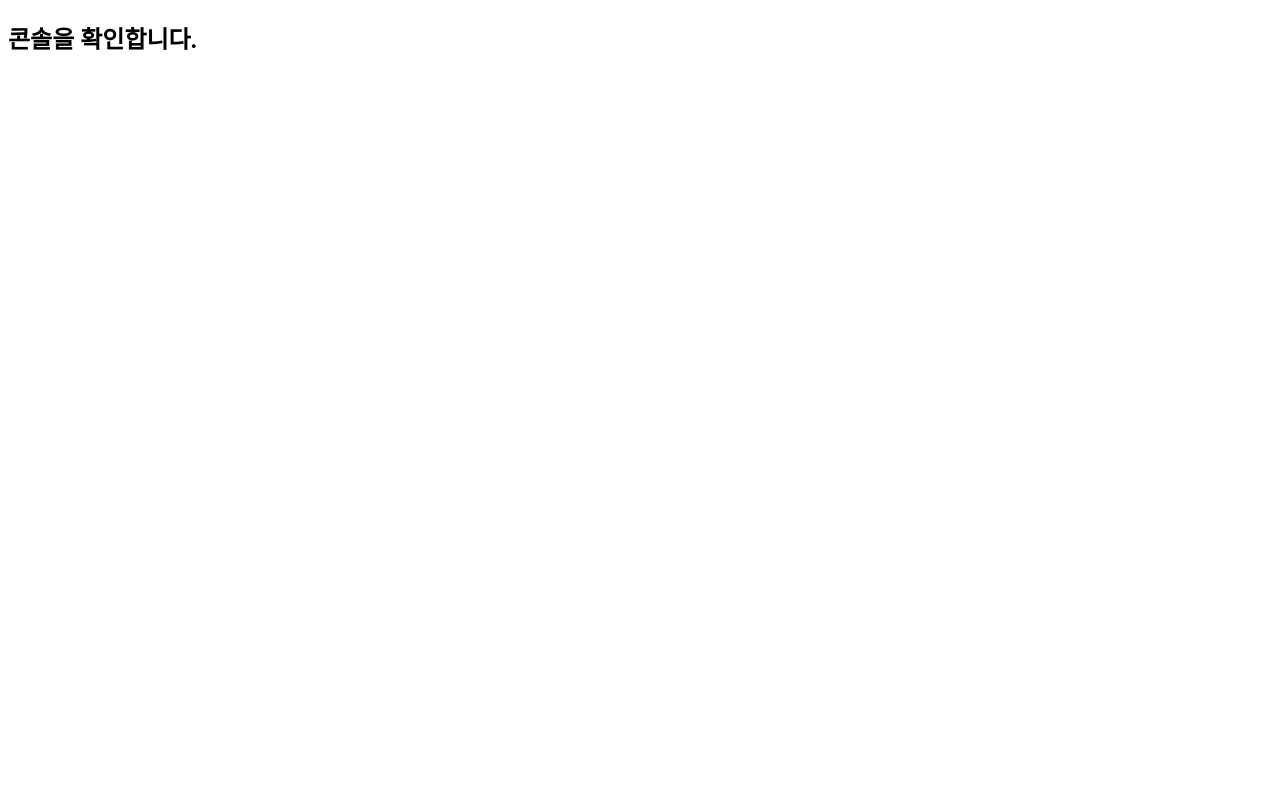
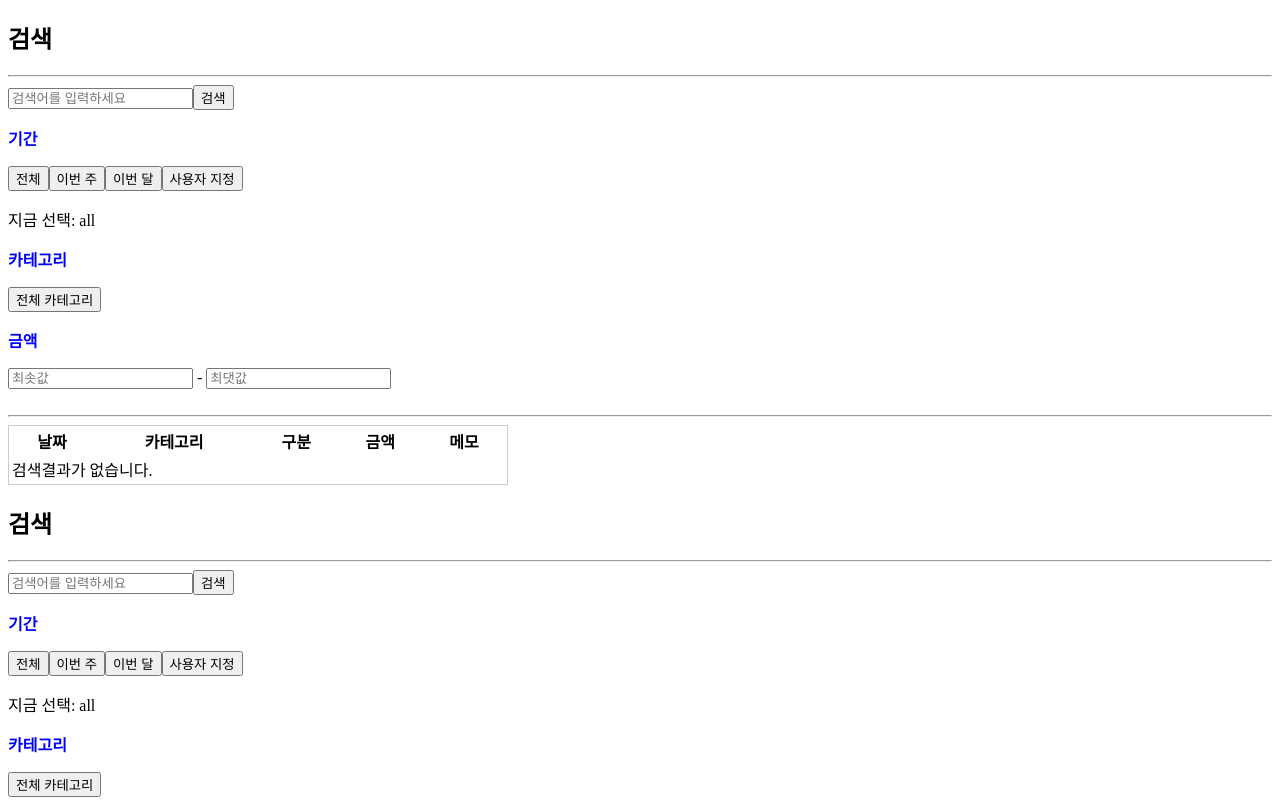
Before and after one commit to baguni93/OneTeam, a Vue app in the folder jangoya/: page /search in a window 1280 px wide. Shown: the top 800 px of the page. Built offline with nearby package versions, Linux system fonts and the light colour scheme; data requests are answered from the project's data file.

Commit message:
search 기능구현 완료

```diff
--- a/jangoya/db.json
+++ b/jangoya/db.json
@@ -56,7 +56,7 @@
     {
       "id": "4",
       "userId": "1",
-      "type": "income",
+      "type": "expense",
       "name": "식비",
       "color": "orange",
       "icon": "주소"
@@ -64,7 +64,7 @@
     {
       "id": "5",
       "userId": "1",
-      "type": "income",
+      "type": "expense",
       "name": "교통비",
       "color": "yellow",
       "icon": "주소"
--- a/jangoya/src/App.vue
+++ b/jangoya/src/App.vue
@@ -1,14 +1,16 @@
 <template>
   <div>
-    <h2>콘솔을 확인합니다.</h2>
+    <!-- <h2>콘솔을 확인합니다.</h2> -->
   </div>
 
   <div>
     <Header />
     <router-view></router-view>
+    <Search />
   </div>
 </template>
 
 <script setup>
 import Header from './components/Header.vue';
+import Search from './pages/user/Search.vue';
 </script>
--- a/jangoya/src/pages/user/Search.vue
+++ b/jangoya/src/pages/user/Search.vue
@@ -1,3 +1,269 @@
-<template></template>
+<template>
+  <div>
+    <h2>검색</h2>
+    <hr />
 
-<script setup></script>
+    <!-- 검색바 -->
+    <div>
+      <input
+        type="text"
+        v-model="keyword"
+        placeholder="검색어를 입력하세요"
+      /><button @click="search">검색</button>
+    </div>
+
+    <div>
+      <!-- 조 건 설 정 -->
+      <!-- 1. 기간 -->
+      <p style="color: blue; font-weight: bold">기간</p>
+      <button @click="selectedPeriod = 'all'">전체</button>
+      <button @click="selectedPeriod = 'week'">이번 주</button>
+      <button @click="selectedPeriod = 'month'">이번 달</button>
+      <button @click="selectedPeriod = 'custom'">사용자 지정</button>
+      <!-- 선택한 기간 보여줌 -->
+      <p>지금 선택: {{ selectedPeriod }}</p>
+      <p v-if="selectedPeriod === 'week'">
+        {{ weekRange[6] }} ~ {{ weekRange[0] }}
+      </p>
+      <p v-if="selectedPeriod === 'month'">
+        {{ monthRange[0] }} ~ {{ monthRange[monthRange.length - 1] }}
+      </p>
+      <p v-if="selectedPeriod === 'custom'">
+        <input type="date" v-model="customDate" />
+      </p>
+
+      <!-- 2. 카테고리 -->
+      <div>
+        <p style="color: blue; font-weight: bold">카테고리</p>
+        <button @click="showCategoryTab = !showCategoryTab">
+          전체 카테고리
+        </button>
+        <div v-if="showCategoryTab">
+          <!-- income 토글 -->
+          <button @click="toggleType('income')">
+            {{ openType.includes('income') ? '⬇️' : '➡️' }}수입
+          </button>
+          <div v-if="openType.includes('income')">
+            <button
+              v-for="cat in categories.filter((c) => c.type === 'income')"
+              :key="cat.id"
+              @click="toggleCategory(cat.id)"
+            >
+              {{ cat.name }}
+            </button>
+          </div>
+          <!-- expense 토글 -->
+          <br />
+          <button @click="toggleType('expense')">
+            {{ openType.includes('expense') ? '⬇️' : '➡️' }}지출
+          </button>
+          <div v-if="openType.includes('expense')">
+            <button
+              v-for="cat in categories.filter((c) => c.type === 'expense')"
+              :key="cat.id"
+              @click="toggleCategory(cat.id)"
+            >
+              {{ cat.name }}
+            </button>
+          </div>
+          <p v-if="selectedCategories.length > 0">
+            지금 선택: {{ selectedCategoriesLabels.join(', ') }}
+          </p>
+        </div>
+        <!-- 3. 금액 -->
+        <div>
+          <p style="color: blue; font-weight: bold">금액</p>
+          <!-- 금액 범위 입력 -->
+          <input type="number" v-model="minAmount" placeholder="최솟값" /> -
+          <input type="number" v-model="maxAmount" placeholder="최댓값" />
+          <p v-if="minAmount || maxAmount">
+            ₩{{ minAmount || 0 }} ~ ₩{{ maxAmount || '제한없음' }}
+          </p>
+        </div>
+
+        <!-- 결과 -->
+        <br />
+        <hr />
+        <table style="border: 1px solid #ccc; width: 500px">
+          <thead>
+            <tr>
+              <th>날짜</th>
+              <th>카테고리</th>
+              <th>구분</th>
+              <th>금액</th>
+              <th>메모</th>
+            </tr>
+          </thead>
+          <tbody>
+            <tr v-for="item in results" :key="item.id">
+              <td>{{ item.date }}</td>
+              <td>{{ getCategoryName(item.categoryId) }}</td>
+              <td>{{ item.type === 'income' ? '수입' : '지출' }}</td>
+              <td>{{ item.amount.toLocaleString() }} 원</td>
+              <td>{{ item.memo }}</td>
+            </tr>
+            <tr v-if="results.length === 0">
+              <td colspan="5">검색결과가 없습니다.</td>
+            </tr>
+          </tbody>
+        </table>
+      </div>
+    </div>
+  </div>
+</template>
+
+<script setup>
+import { ref, computed } from 'vue';
+import axios from 'axios';
+import { onMounted } from 'vue';
+// ======================
+// 1.기간
+// ======================
+
+const selectedPeriod = ref('all'); // 현재 선택된 기간 저장
+const customDate = ref(''); // "기간: 사용자지정" 과 연결
+
+// 날짜를 "2026.04.08" 형식으로 변환하는 함수
+const formatDate = (date) => {
+  const y = date.getFullYear();
+  const m = String(date.getMonth() + 1).padStart(2, '0');
+  const d = String(date.getDate()).padStart(2, '0');
+  return `${y}-${m}-${d}`;
+};
+
+// 이번 달 범위 자동
+const monthRange = computed(() => {
+  const month = [];
+  const today = new Date();
+  const start = new Date(today.getFullYear(), today.getMonth(), 1); // 이번 달 "1일"
+
+  // 1일부터 오늘까지 하루씩 배열에 추가
+  const current = new Date(start);
+  while (current <= today) {
+    month.push(formatDate(current));
+    current.setDate(current.getDate() + 1); // 하루씩 증가
+  }
+  console.log(`${month[month.length - 1]} ~ ${month[0]}`);
+  return month;
+});
+
+// 이번 주 범위 자동 계산
+const weekRange = computed(() => {
+  const week = [];
+  const today = new Date();
+  const oneDay = 24 * 60 * 60 * 1000; // 하루를 밀리초로
+
+  for (let i = 0; i < 7; i++) {
+    const newDay = new Date(today.getTime() - i * oneDay); // i일 전 날짜
+    week.push(formatDate(newDay));
+  }
+  console.log(`${week[6]} ~ ${week[0]}`);
+
+  return week;
+});
+
+// ======================
+// 2. 카테고리
+// ======================
+
+const showCategoryTab = ref(false); // 카테고리 탭 열고 닫는 상태
+const openType = ref([]); // 수입,지출 열림 상태
+const selectedCategories = ref([]); //사용자가 선택한 카테고리 id 목록
+
+// (토글 함수, 수입/지출) type : income, expense
+const toggleType = (type) => {
+  const idx = openType.value.indexOf(type);
+  if (idx === -1) openType.value.push(type);
+  else openType.value.splice(idx, 1);
+};
+// (토글 함수, 카테고리 선택/해제) id : 선택한 카테고리의 id
+const toggleCategory = (id) => {
+  const idx = selectedCategories.value.indexOf(id);
+  if (idx === -1) selectedCategories.value.push(id);
+  else selectedCategories.value.splice(idx, 1);
+};
+
+// 선택된 카테고리를 "수입-월급" 형식으로 변환
+// selectedCategories 가 바뀔 때마다 자동으로 계산
+const selectedCategoriesLabels = computed(() => {
+  return selectedCategories.value.map((id) => {
+    // id로 카테고리 객체 찾기
+    const cat = categories.value.find((c) => c.id === id);
+    // type에 따라 '수입', '지출' 붙여서 return
+    return cat
+      ? `${cat.type === 'income' ? '수입' : '지출'} - ${cat.name}`
+      : '';
+  });
+});
+
+const categories = ref([]); // db.json에서 불러온 전체 카테고리 목록
+onMounted(async () => {
+  const res = await axios.get('http://localhost:3000/categories');
+  categories.value = res.data; // 불러온 데이터 categories 에 저장
+});
+
+const getCategoryName = (categoryId) => {
+  const cat = categories.value.find((c) => c.id === categoryId);
+  return cat ? cat.name : categoryId;
+};
+// ======================
+// 3. 금액
+// ======================
+
+const minAmount = ref(''); //사용자가 입력한 최솟값
+const maxAmount = ref('');
+
+// ======================
+// 4. 검색어 (keyword)
+// ======================
+const keyword = ref(''); // 사용자가 입력한 검색어
+const results = ref([]); // 검색 결과 저장
+
+// ======================
+// API 연결 :  search 함수
+// ======================
+
+const search = async () => {
+  results.value = []; // 검색 시작 전, 초기화
+
+  // json-server에서 전체 데이터 가져오기
+  const res = await axios.get('http://localhost:3000/budgets');
+  let data = res.data;
+  console.log(data.length);
+  console.log(data);
+
+  // 기간 필터 (선택했을 때만 적용)
+  if (selectedPeriod.value === 'week') {
+    data = data.filter((item) => weekRange.value.includes(item.date));
+  } else if (selectedPeriod.value === 'month') {
+    data = data.filter((item) => monthRange.value.includes(item.date));
+  } else if (selectedPeriod.value === 'custom' && customDate.value) {
+    data = data.filter((item) => item.date === customDate.value);
+  }
+
+  // 카테고리 필터 (선택했을 때만 적용)
+  if (selectedCategories.value.length > 0) {
+    data = data.filter((item) =>
+      selectedCategories.value.includes(item.categoryId),
+    );
+  }
+
+  // 금액  필터 (입력했을 때만 적용)
+  if (minAmount.value) {
+    data = data.filter((item) => item.amount >= Number(minAmount.value));
+  }
+  if (maxAmount.value) {
+    data = data.filter((item) => item.amount <= Number(maxAmount.value));
+  }
+
+  // 검색어 필터 (입력했을 때만 적용)
+  if (keyword.value) {
+    data = data.filter(
+      (item) =>
+        String(item.amount).includes(keyword.value) ||
+        item.memo.includes(keyword.value),
+    ); // amount 와 memo 에서 일치하는 값 찾기
+  }
+  results.value = data;
+};
+</script>
```
